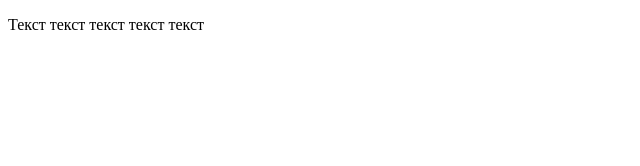
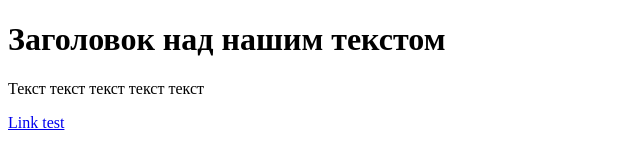
Before and after one commit to nikfet01/file-2, a plain HTML site: page test.html in a window 1280 px wide. Shown: the whole page, without its empty margins (0-640 px from the left). Drawn offline with Linux system fonts and the light colour scheme.

Commit message:
link and headers added

```diff
--- a/test.html
+++ b/test.html
@@ -1,9 +1,11 @@
 <!DOCTYPE html>
 <html>
     <head>
-        <title>Заголовок страницы</title>
+        <title>название нашего сайта</title>
     </head>
     <body>
+        <h1>Заголовок над нашим текстом</h1>
         <p>Текст текст текст текст текст</p>
+        <a href="#header">Link test</a>
     </body>
 </html>
```
